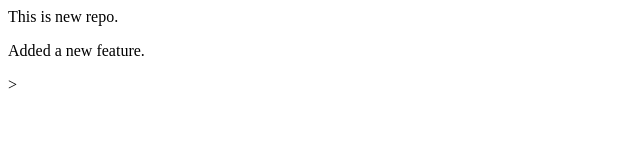
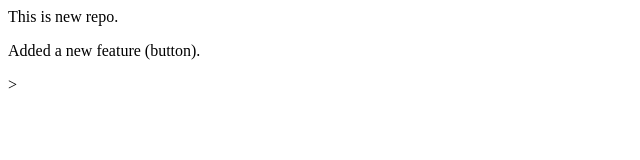
Before and after one commit to hetsuthar963/localrepo, a plain HTML site: page index.html in a window 1280 px wide. Shown: the full height of the page, 0-640 px from the left. Drawn offline with Linux system fonts and the light colour scheme.

```diff
--- a/index.html
+++ b/index.html
@@ -1,2 +1,2 @@
 <p>This is new repo.</p>
-<p> Added a new feature.</p>>
+<p> Added a new feature (button).</p>>
```
